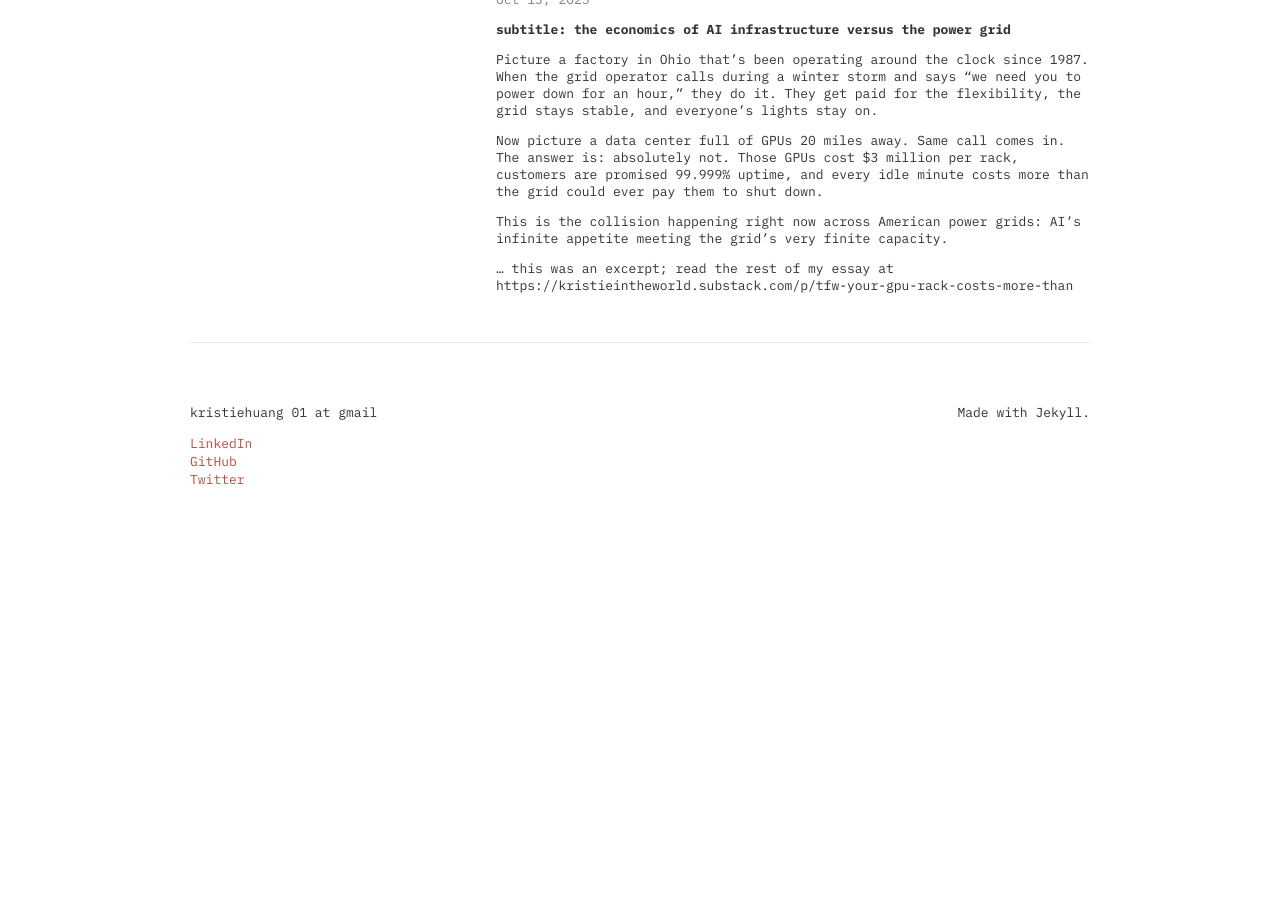
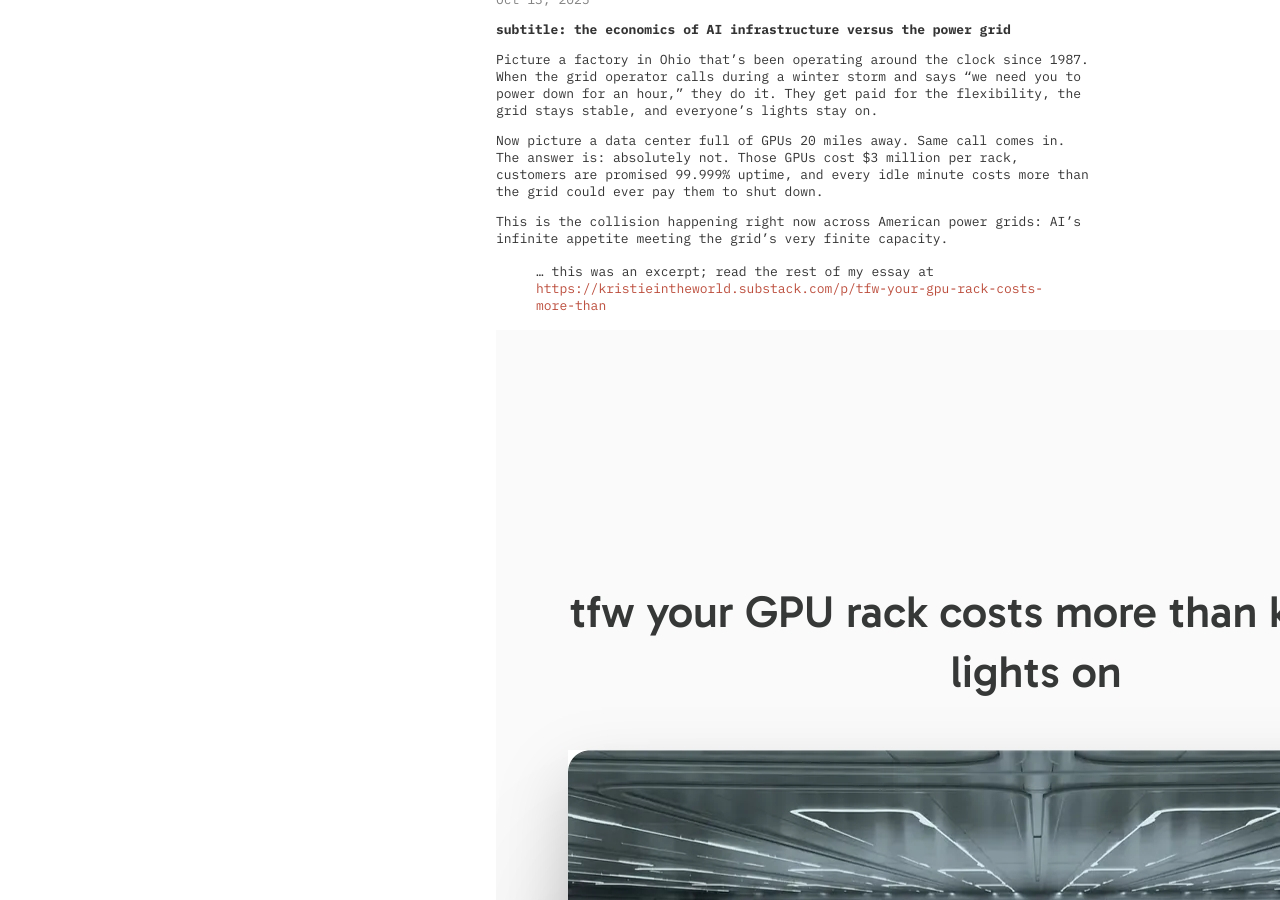
Before and after one commit to kristiehuang/kristiehuang.github.io, a Jekyll site: the page built from _posts/2025-10-12-tfw-your-gpu-rack-costs-more-than.markdown, in a window 1280 px wide and 900 px high, scrolled down 302 px. Built offline with Jekyll 4.4.1, drawn with Linux system fonts in a browser that asks for light colours; before the commit the page ends 900 px from its top, so only the background shows below that; some of the changed lines change nothing that is shown.

Commit message:
attach image to substack copy

```diff
--- a/_posts/2025-10-12-tfw-your-gpu-rack-costs-more-than.markdown
+++ b/_posts/2025-10-12-tfw-your-gpu-rack-costs-more-than.markdown
@@ -13,4 +13,6 @@ Now picture a data center full of GPUs 20 miles away. Same call comes in. The an
 
 This is the collision happening right now across American power grids: AI’s infinite appetite meeting the grid’s very finite capacity.
 
-... this was an excerpt; read the rest of my essay at https://kristieintheworld.substack.com/p/tfw-your-gpu-rack-costs-more-than
+> ... this was an excerpt; read the rest of my essay at [https://kristieintheworld.substack.com/p/tfw-your-gpu-rack-costs-more-than](https://kristieintheworld.substack.com/p/tfw-your-gpu-rack-costs-more-than)
+
+![GPUs on the grid](/assets/blog/gpus-on-grid-substack.jpg)
```
Also changed, not shown: assets/blog/gpus-on-grid-substack.jpg (added), 2 other files.
